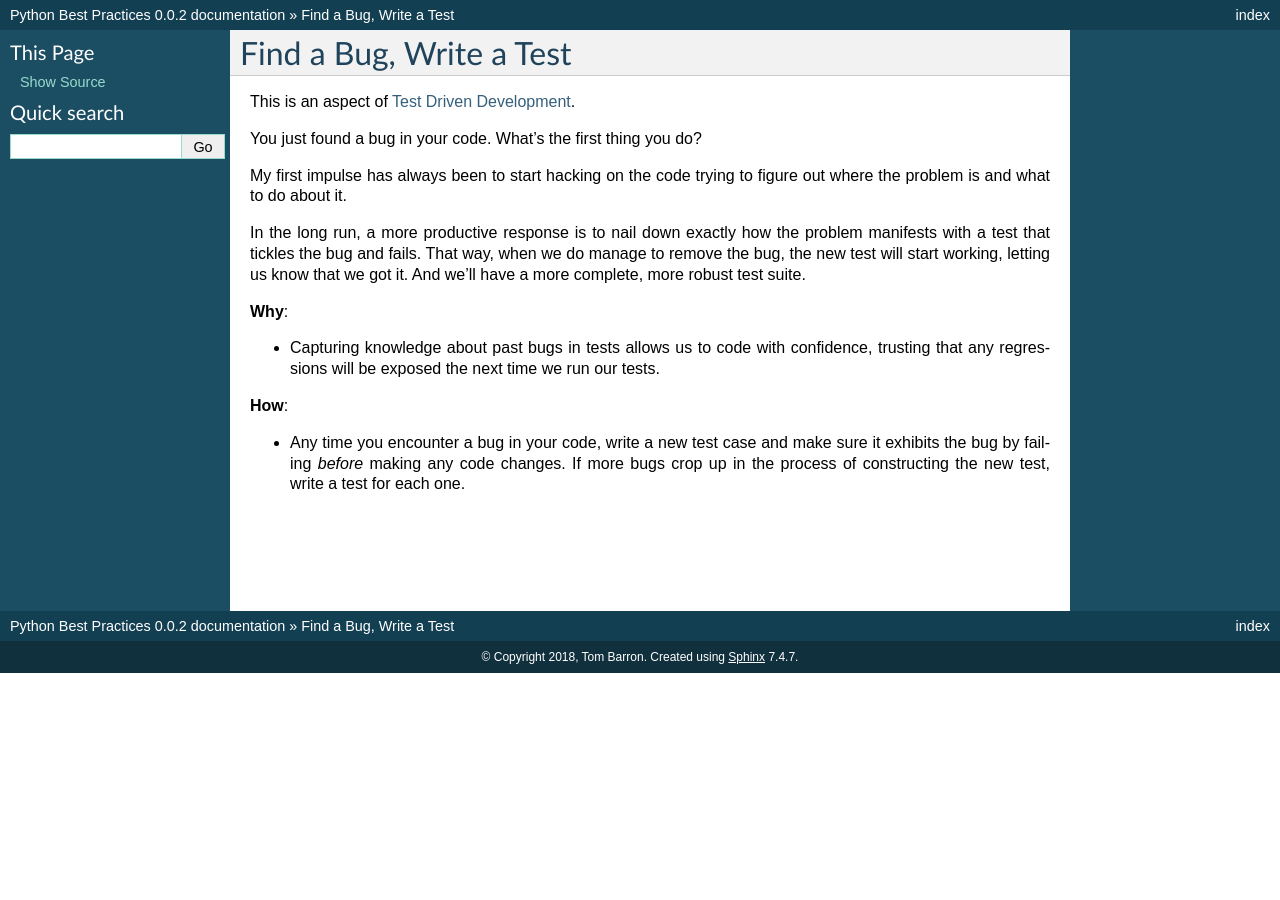
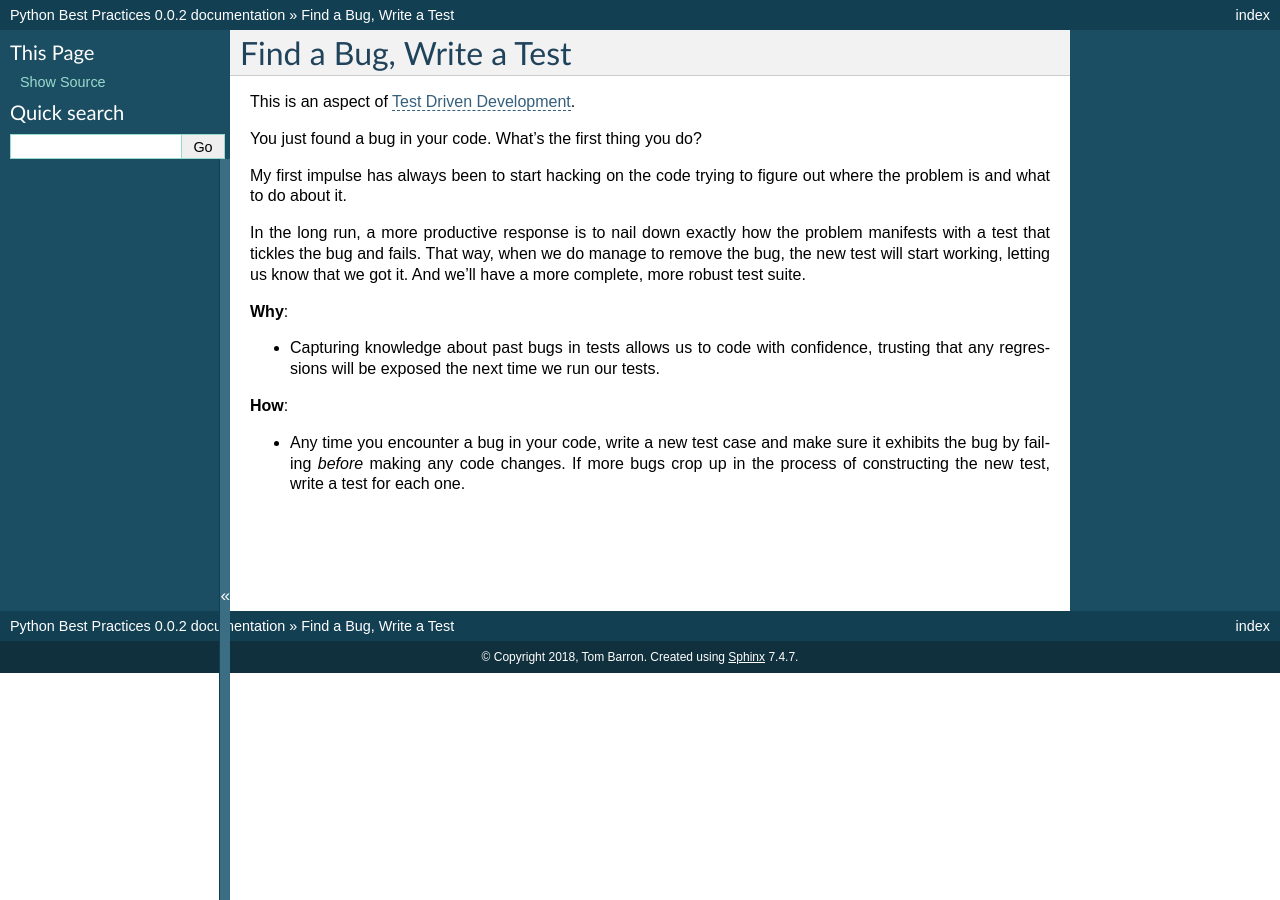
Before and after one commit to tbarron/PyBP, a Sphinx documentation site: the page built from docs/c-bugtest.txt, in a window 1280 px wide. Built offline with Sphinx 7.4.7, drawn with Linux system fonts in a browser that asks for light colours.

Commit message:
DT: Make the sidebar sticky and collapsible

```diff
--- a/docs/conf.py
+++ b/docs/conf.py
@@ -101,7 +101,9 @@ html_theme = 'classic'
 # further.  For a list of options available for each theme, see the
 # documentation.
 #
-# html_theme_options = {}
+html_theme_options = {'stickysidebar': True,
+                      'collapsiblesidebar': True,
+                      'externalrefs': True}
 
 # Add any paths that contain custom static files (such as style sheets) here,
 # relative to this directory. They are copied after the builtin static files,
```
Also changed, not shown: CHANGELOG.md (+1 -0 lines).
